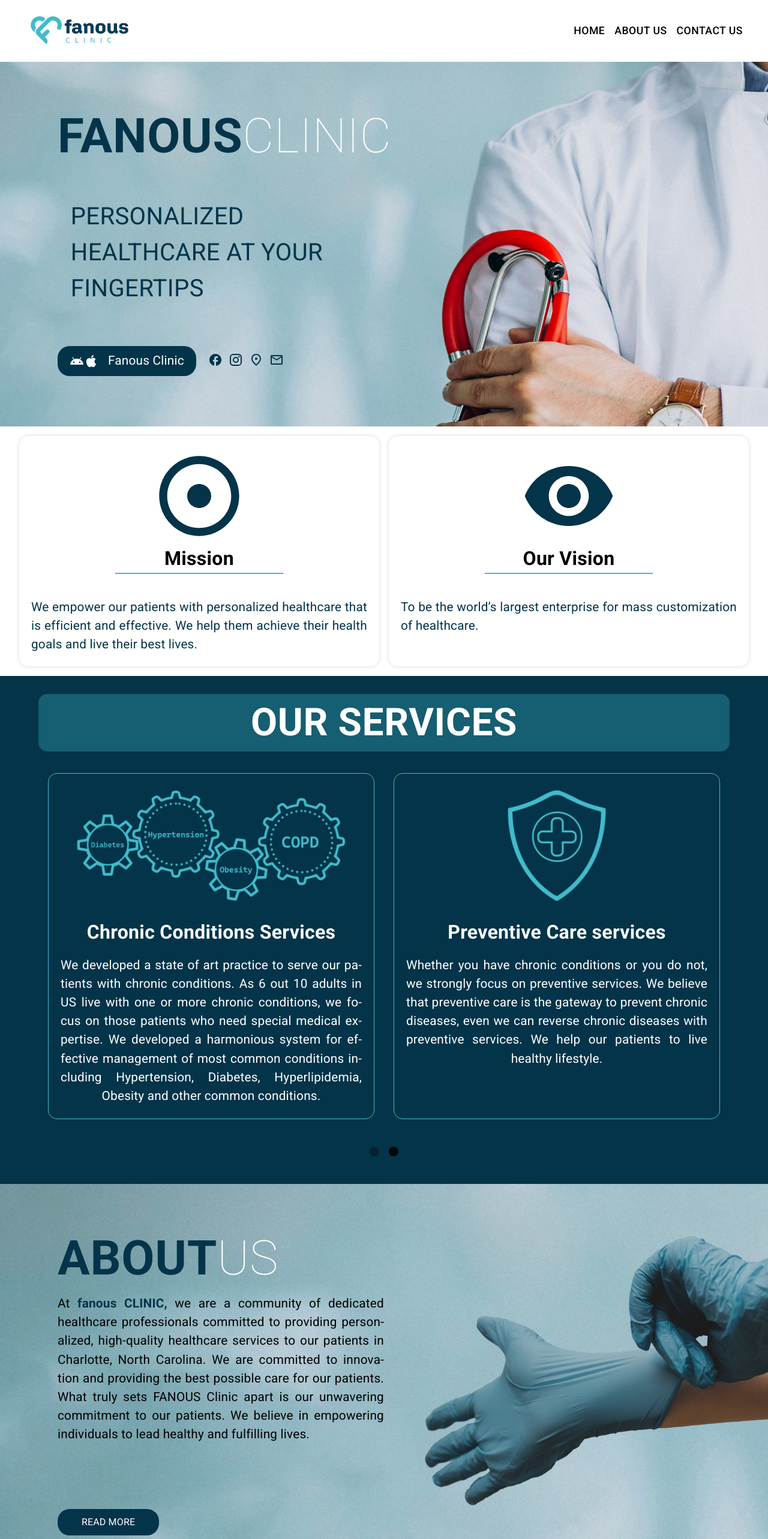
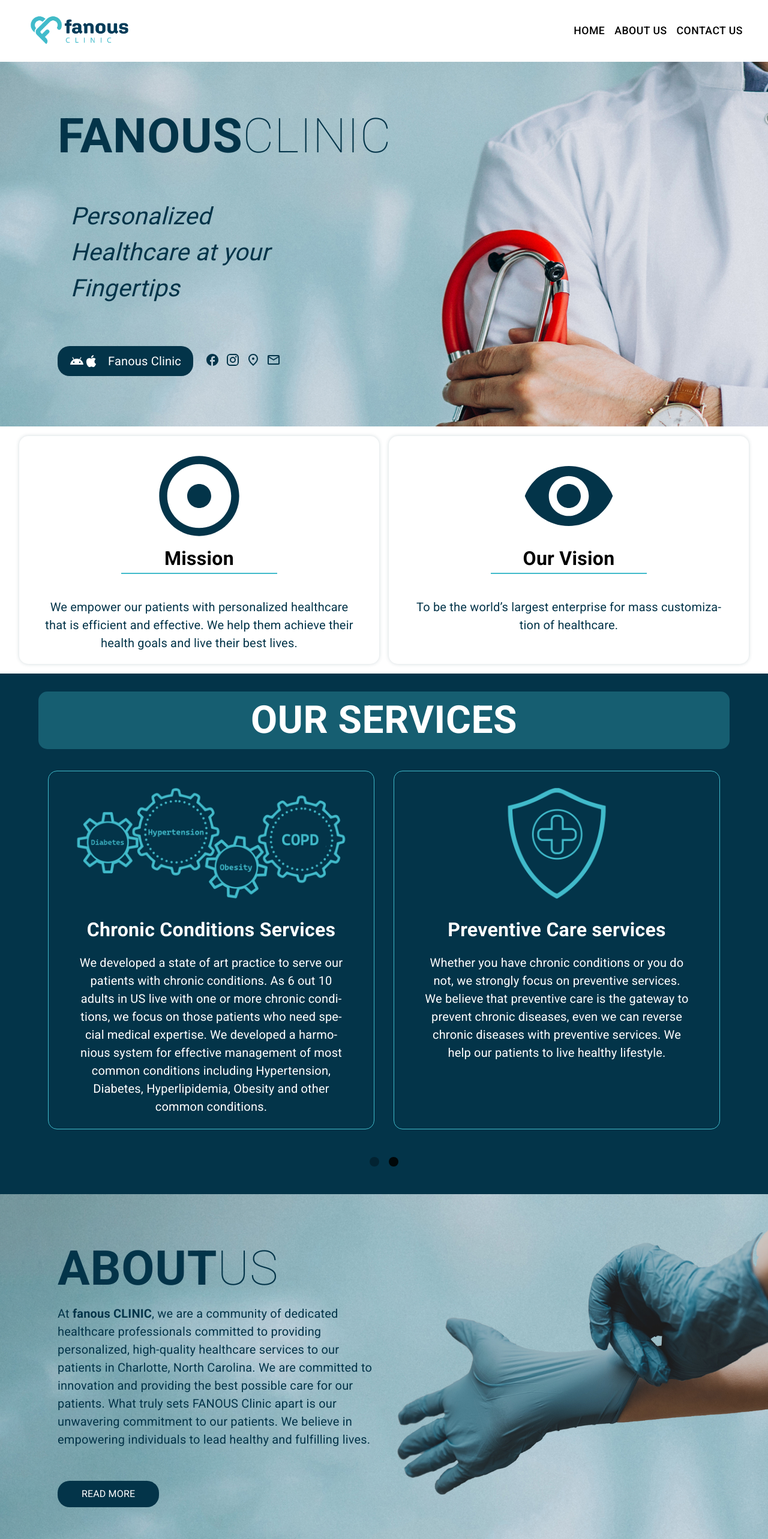
Before and after one commit to engfadymohsen/fanousclinic, a React (Create React App) app: page / in a window 1280 px wide. Shown: the top 2566 px of the page at 60% size. Built offline with nearby package versions, Linux system fonts and the light colour scheme.

Commit message:
Home Page Edits V.1.0

```diff
--- a/src/components/home/aboutUsSum/AboutUsSum.tsx
+++ b/src/components/home/aboutUsSum/AboutUsSum.tsx
@@ -19,14 +19,14 @@ const AboutUsSum = () => {
         boxSizing:'border-box'
         }}>
         <Box sx={{display:'flex', flexDirection:{md:'row',xs:'column'}, color:theme.primary_color, fontSize:'5rem'}}>
-            <Typography sx={{fontWeight:'700', fontSize:'inherit'}}>ABOUT</Typography><Typography sx={{fontWeight:'100',fontSize:'inherit',marginTop:{md:'auto',xs:'-2rem'},color:'white'}}>US</Typography>
+            <Typography sx={{fontWeight:'700', fontSize:'inherit'}}>ABOUT</Typography><Typography sx={{fontWeight:'100',fontSize:'inherit',marginTop:{md:'auto',xs:'-2rem'}}}>US</Typography>
         </Box>
         <Box sx={{width:{lg:'50%',md:'100%',sm:'100%',xs:'100%'}}}>
-          <Typography sx={{fontSize:theme.body_font, fontWeight:'400', textAlign:'justify', hyphens: 'auto'}}>
-            At <span style={{color:theme.primary_color, fontWeight:'600'}}>fanous CLINIC,</span> we are a community of dedicated healthcare professionals committed to providing personalized, high-quality healthcare services to our patients in Charlotte, North Carolina. We are committed to innovation and providing the best possible care for our patients. What truly sets FANOUS Clinic apart is our unwavering commitment to our patients. We believe in empowering individuals to lead healthy and fulfilling lives.
+          <Typography sx={{fontSize:theme.body_font, color:theme.primary_color, fontWeight:'400', textAlign:'left'}}>
+            At <span style={{color:theme.primary_color, fontWeight:'600'}}>fanous CLINIC</span>, we are a community of dedicated healthcare professionals committed to providing personalized, high-quality healthcare services to our patients in Charlotte, North Carolina. We are committed to innovation and providing the best possible care for our patients. What truly sets FANOUS Clinic apart is our unwavering commitment to our patients. We believe in empowering individuals to lead healthy and fulfilling lives.
           </Typography>
         </Box>
-        <Box sx={{marginTop:'10%'}}>
+        <Box sx={{marginTop:'5%'}}>
           <Link to='aboutus'>
             <PrimaryBtn content='Read More' />
           </Link>
--- a/src/components/home/mvv/MVV.tsx
+++ b/src/components/home/mvv/MVV.tsx
@@ -24,13 +24,13 @@ const MVV = () => {
                     flexDirection: 'column',
                     alignItems: 'center',
                     boxShadow: '0px 0px 6px #0334492f',
-                    padding: '20px',
+                    padding: '20px 40px',
                     borderRadius: '15px',
                 }}>
                     <AdjustRoundedIcon sx={{ color: theme.primary_color, fontSize: '10rem' }} />
                     <Typography sx={{ fontSize: '2rem', fontWeight: '700' }}>Mission</Typography>
                     <Box sx={{ width: '50%', height: '2px', backgroundColor: theme.sec_color }}></Box>
-                    <Typography sx={{ textAlign: 'justify', color: theme.primary_color, marginTop: '2.5rem', fontSize: theme.body_font, hyphens: 'auto' }}>
+                    <Typography sx={{ textAlign: 'center', color: theme.primary_color, marginTop: '2.5rem', fontSize: theme.body_font, hyphens: 'auto' }}>
                         We empower our patients with personalized healthcare that is efficient and effective. We help them achieve their health goals and live their best lives.
                     </Typography>
                 </Box>
@@ -42,13 +42,13 @@ const MVV = () => {
                     flexDirection: 'column',
                     alignItems: 'center',
                     boxShadow: '0px 0px 6px #0334492f',
-                    padding: '20px',
+                    padding: '20px 40px',
                     borderRadius: '15px',
                 }}>
                     <RemoveRedEyeRoundedIcon sx={{ color: theme.primary_color, fontSize: '10rem' }} />
                     <Typography sx={{ fontSize: '2rem', fontWeight: '700' }}>Our Vision</Typography>
                     <Box sx={{ width: '50%', height: '2px', backgroundColor: theme.sec_color }}></Box>
-                    <Typography sx={{ textAlign: 'justify', color: theme.primary_color, marginTop: '2.5rem', fontSize: theme.body_font, hyphens: 'auto' }}>
+                    <Typography sx={{ textAlign: 'center', color: theme.primary_color, marginTop: '2.5rem', fontSize: theme.body_font, hyphens: 'auto' }}>
                         To be the world’s largest enterprise for mass customization of healthcare.
                     </Typography>
                 </Box>
--- a/src/components/home/ourServices/Services.tsx
+++ b/src/components/home/ourServices/Services.tsx
@@ -92,13 +92,13 @@ const Services = () => {
                   }}
                 ></Box>
                 <Box
-                  sx={{ padding: "0px 20px 20px", color: "white"}}
+                  sx={{ padding: "0px 50px 20px", color: "white"}}
                 >
                   <Typography sx={{ fontSize: "2rem", fontWeight: "700", textAlign: "center"  }}>
                     {service.title}
                   </Typography>
                   <Typography
-                    sx={{ marginTop: "1rem", fontSize: theme.body_font, textAlign: "justify", hyphens:'auto', textAlignLast:'center' }}
+                    sx={{ marginTop: "1rem", fontSize: theme.body_font, textAlign: "center", hyphens:'auto', textAlignLast:'center' }}
                   >
                     {service.content}
                   </Typography>
--- a/src/components/home/welcome/Welcome.tsx
+++ b/src/components/home/welcome/Welcome.tsx
@@ -26,11 +26,31 @@ const Welcome = () => {
         boxSizing:'border-box',
         }}>
         <Box sx={{display:'flex', flexDirection:{md:'row',xs:'column'}, color:theme.primary_color, fontSize:'5rem'}}>
-            <Typography sx={{fontWeight:'700', fontSize:'inherit'}}>FANOUS</Typography><Typography sx={{fontWeight:'100',fontSize:'inherit',marginTop:{md:'auto',xs:'-2rem'},color:'white'}}>CLINIC</Typography>
+            <Typography sx={{fontWeight:'700', fontSize:'inherit'}}>FANOUS</Typography><Typography sx={{fontWeight:'100',fontSize:'inherit',marginTop:{md:'auto',xs:'-2rem'}}}>CLINIC</Typography>
         </Box>
+
+
+
+
         <Box >
           <Box sx={{color:theme.primary_color, fontSize:'2.5rem', marginTop:{md:'4%',xs:'10%'}, marginLeft:'2%'}}>
-            <Typography sx={{fontSize:'inherit', marginBottom:'-10px',width:'40%'}}>{'Personalized Healthcare at your fingertips'.toUpperCase()} </Typography>
+          <Typography
+            sx={{
+                fontSize: 'inherit',
+                marginBottom: '-10px',
+                width: '40%',
+                fontStyle: 'italic' // Add this line to make the text italic
+            }}
+            >
+            Personalized<br />
+            Healthcare at your<br />
+            Fingertips
+        </Typography>
+
+
+
+
+
           </Box>
           <Box sx={{display:'flex', alignItems: 'center', marginTop:{md:'7%',xs:'20%'}}}>
             <Box sx={{
--- a/src/components/shared/footer/Footer.tsx
+++ b/src/components/shared/footer/Footer.tsx
@@ -41,7 +41,7 @@ const Footer = () => {
         <Grid container >
           <Grid item xs={12} sm={12} md={12} lg={4} sx={{margin:{lg:'0',md:'1rem 0 3rem',sm:'1rem 0 3rem',xs:'1rem 0 3rem'}}}>
             <Box sx={{display:'flex',flexDirection:{lg:'column',md:'row', sm:'column', xs:'column'}, justifyContent:'space-around', alignItems:{lg:'flex-start', md:'center', sm:'center', xs:'center'}, height:'100%'}}>
-              <Box component='img' src='./assets/hlogo2.png' alt='' sx={{width:'13rem', margin:{lg:'0', md:'0',sm:'2rem', xs:'2rem'}}}></Box>
+              <Box component='img' src='./assets/hlogo2.png' alt='' sx={{width:'16rem', margin:{lg:'0', md:'0',sm:'2rem', xs:'2rem'}}}></Box>
               <Box sx={{display:'flex', justifyContent:'space-between', width:'12rem'}}>
                 <Mlink href="https://www.facebook.com/profile.php?id=61552333749894" target="_blank" rel="noopener"><FacebookRoundedIcon sx={{color:'white',fontSize:'1.65rem'}}/></Mlink>
                 <Mlink href="https://www.instagram.com/fanous.clinic" target="_blank" rel="noopener"><InstagramIcon sx={{color:'white',fontSize:'1.65rem'}}/></Mlink>
--- a/src/theme/theme.ts
+++ b/src/theme/theme.ts
@@ -21,7 +21,7 @@
 const theme = {
     primary_color: '#033449',
     sec_color: '#41bbcb',
-    body_font: '1.3rem'
+    body_font: '1.25rem'
 }
 
 export default theme
```
